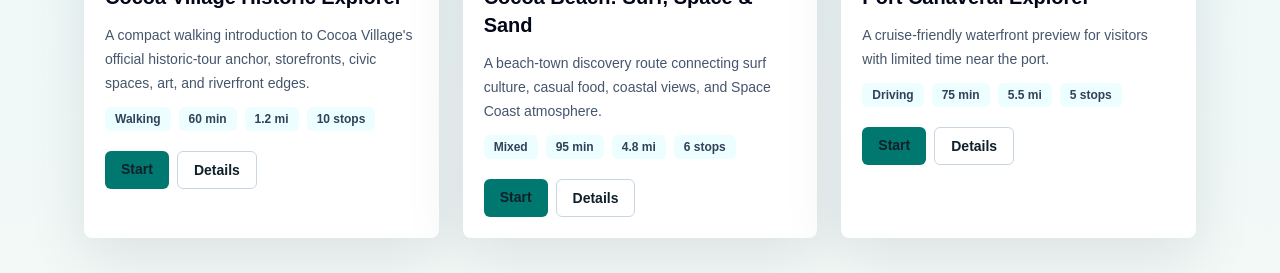
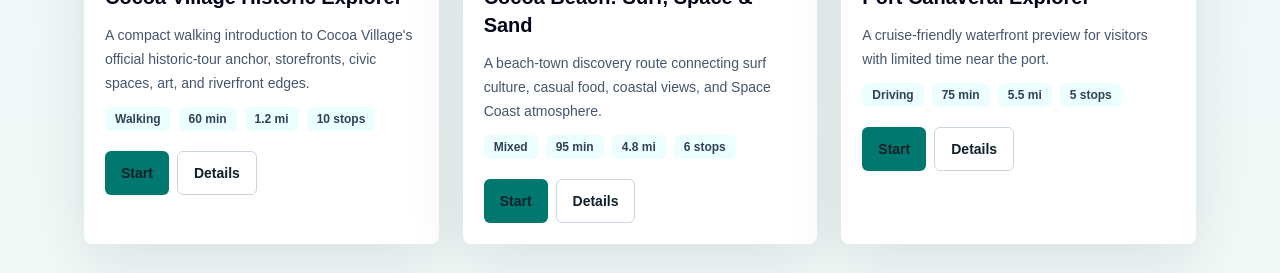
Before and after one commit to nomadghibi/space-coast-explorer, a Next.js app in the folder apps/web/: page / in a window 1280 px wide. Shown: the part 1760-2033 px from the top of the page. Built offline with nearby package versions, Linux system fonts and the light colour scheme.

Commit message:
Use teal tour action buttons

```diff
--- a/apps/web/src/app/tours/[slug]/stops/[stopSlug]/page.tsx
+++ b/apps/web/src/app/tours/[slug]/stops/[stopSlug]/page.tsx
@@ -174,7 +174,7 @@ export default async function TourStopPage({ params }: PageProps) {
               </Link>
             ) : (
               <Link
-                className="inline-flex min-h-14 items-center rounded-lg bg-slate-950 p-4 text-sm font-black text-white hover:bg-slate-800"
+                className="inline-flex min-h-14 items-center rounded-lg bg-teal-700 p-4 text-sm font-black text-white hover:bg-teal-800"
                 href={`/tours/${tour.slug}`}
               >
                 Finish Tour
--- a/apps/web/src/components/active-tour.tsx
+++ b/apps/web/src/components/active-tour.tsx
@@ -341,7 +341,7 @@ export function ActiveTour({ tour }: { tour: TourDetail }) {
           <div className="rounded-lg border border-amber-200 bg-amber-50 p-4">
             <p className="font-black text-slate-950">Resume your {tour.title}?</p>
             <p className="mt-1 text-sm text-slate-700">Your completed stops and current progress are saved on this device.</p>
-            <button className="mt-3 rounded-md bg-slate-950 px-4 py-2 text-sm font-black text-white" onClick={() => setShowResume(false)}>
+            <button className="mt-3 rounded-md bg-teal-700 px-4 py-2 text-sm font-black text-white hover:bg-teal-800" onClick={() => setShowResume(false)}>
               Resume Tour
             </button>
           </div>
@@ -533,7 +533,7 @@ export function ActiveTour({ tour }: { tour: TourDetail }) {
               {accuracyWeak ? <p className="mt-3 rounded-md bg-amber-50 p-3 text-sm font-bold text-amber-900">Your location signal is currently too weak for automatic stop detection. You can continue manually.</p> : null}
               {location.status === "denied" ? <p className="mt-3 rounded-md bg-slate-100 p-3 text-sm font-bold text-slate-700">Location access was denied. You can continue manually.</p> : null}
               <div className="mt-5 flex flex-wrap gap-3">
-                <Link className="inline-flex min-h-11 items-center rounded-md bg-slate-950 px-4 text-sm font-black text-white" href={`/tours/${tour.slug}/stops/${currentStop.slug}`}>
+                <Link className="inline-flex min-h-11 items-center rounded-md bg-teal-700 px-4 text-sm font-black text-white hover:bg-teal-800" href={`/tours/${tour.slug}/stops/${currentStop.slug}`}>
                   Open Stop
                 </Link>
                 <a
--- a/apps/web/src/components/tour-card.tsx
+++ b/apps/web/src/components/tour-card.tsx
@@ -29,13 +29,13 @@ export function TourCard({ tour }: { tour: TourSummary }) {
         </div>
         <div className="mt-2 flex flex-wrap gap-2">
           <Link
-            className="inline-flex rounded-md bg-teal-700 px-4 py-2 text-sm font-bold text-white hover:bg-teal-800"
+            className="inline-flex min-h-11 items-center rounded-md bg-teal-700 px-4 text-sm font-bold text-white hover:bg-teal-800"
             href={`/tours/${tour.slug}/start`}
           >
             Start
           </Link>
           <Link
-            className="inline-flex rounded-md border border-slate-300 px-4 py-2 text-sm font-bold text-slate-800 hover:border-teal-700 hover:text-teal-800"
+            className="inline-flex min-h-11 items-center rounded-md border border-slate-300 px-4 text-sm font-bold text-slate-800 hover:border-teal-700 hover:text-teal-800"
             href={`/tours/${tour.slug}`}
           >
             Details
```
